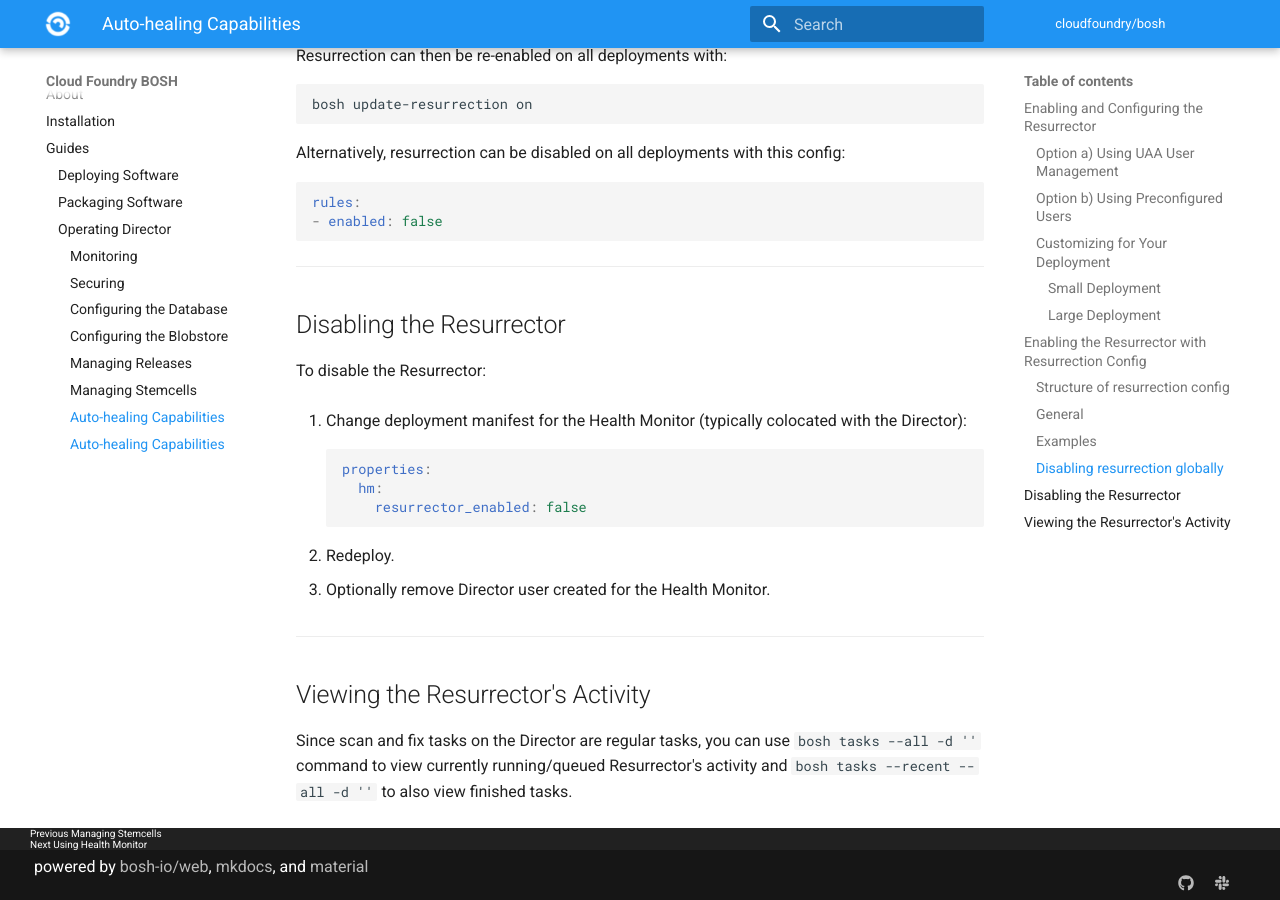
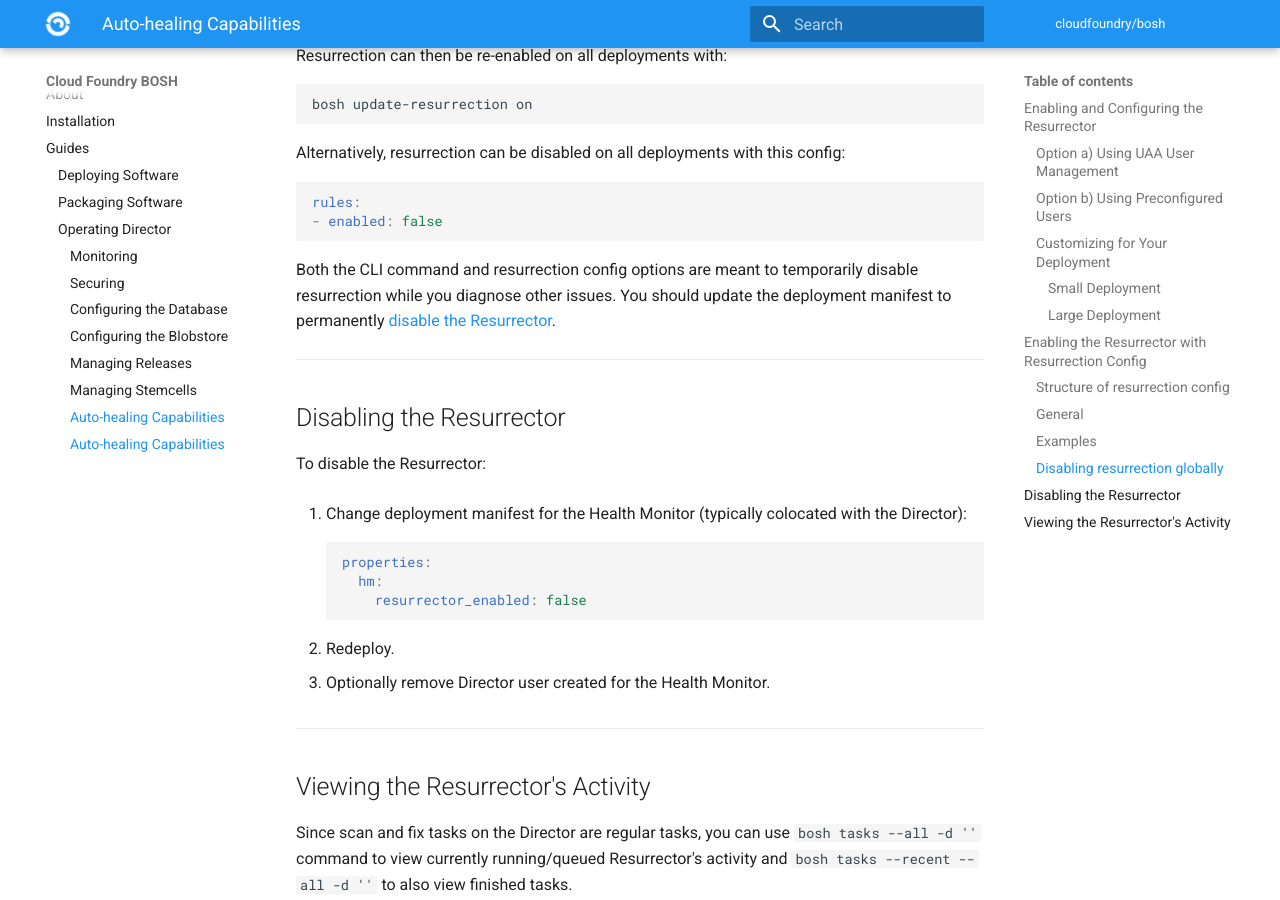
Before and after one commit to cloudfoundry/docs-bosh, an MkDocs documentation site: the page built from content/resurrector.md, in a window 1280 px wide and 900 px high, scrolled down 5929 px. Built offline with MkDocs 1.6.1 and Material for MkDocs 9.7.7, drawn with Linux system fonts in a browser that asks for light colours; old or Windows-style settings are respelled for this version of MkDocs.

Commit message:
Add note about temporarily disabling resurrection

````diff
--- a/content/resurrector.md
+++ b/content/resurrector.md
@@ -223,6 +223,8 @@ rules:
 - enabled: false
 ```
 
+Both the CLI command and resurrection config options are meant to temporarily disable resurrection while you diagnose other issues. You should update the deployment manifest to permanently [disable the Resurrector](#disable).
+
 ---
 ## Disabling the Resurrector {: #disable }
 
````
